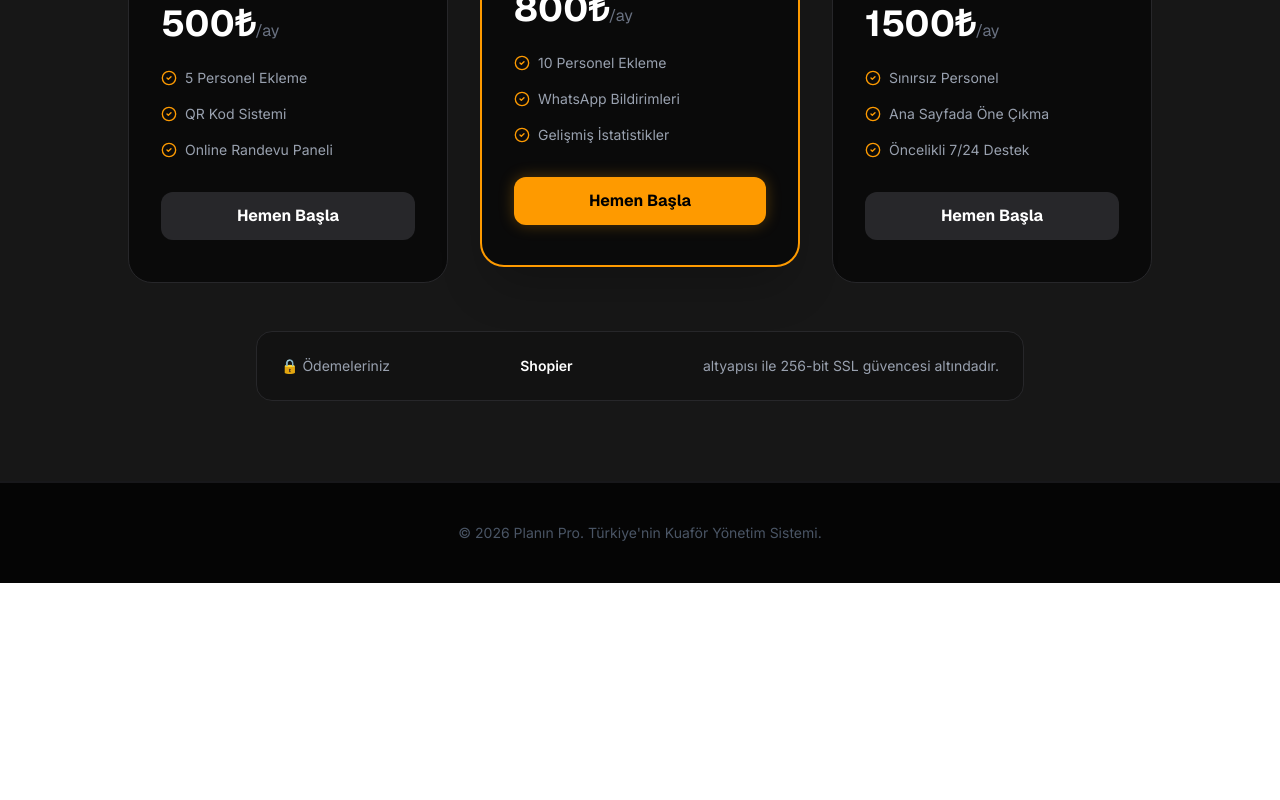
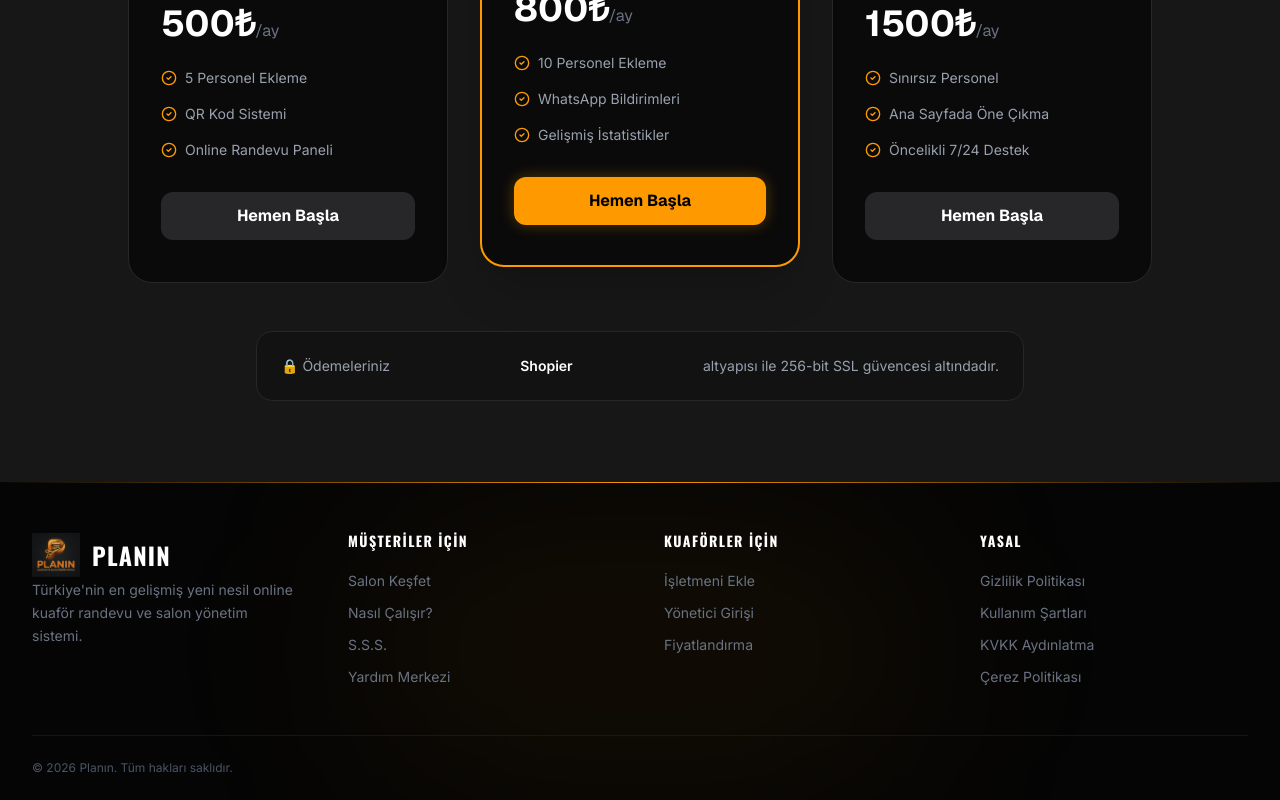
Before and after one commit to mckonca-dot/randevu-saas-frontend, a Next.js app: page /isletmeler-icin in a window 1280 px wide. Shown: the part 1688-2488 px from the top of the page. Before the commit the page ends 2271 px from the top, so only its background shows below. Built offline with nearby package versions, Linux system fonts and the light colour scheme.

Commit message:
şletmler sayfasının footer ı düzeldi

```diff
--- a/app/isletmeler-icin/page.tsx
+++ b/app/isletmeler-icin/page.tsx
@@ -1,9 +1,11 @@
 "use client";
 
 import { CheckCircle2, Scissors, CalendarCheck, Users, Bell, ArrowRight } from "lucide-react";
+import { useRouter } from "next/navigation";
 import Link from "next/link";
 
 export default function BusinessLandingPage() {
+  const router = useRouter();
   return (
     <div className="min-h-screen bg-[#0a0a0a] text-white font-sans antialiased selection:bg-amber-500 selection:text-black">
       <style dangerouslySetInnerHTML={{
@@ -161,11 +163,67 @@ export default function BusinessLandingPage() {
         </div>
       </section>
 
-      {/* --- BASİT FOOTER --- */}
-      <footer className="bg-[#050505] py-10 border-t border-zinc-900 text-center">
-        <p className="text-gray-600 text-sm font-body">
-          © {new Date().getFullYear()} Planın Pro. Türkiye'nin Kuaför Yönetim Sistemi.
-        </p>
+      {/* --- PREMIUM FOOTER --- */}
+      <footer className="relative bg-[#050505] overflow-hidden">
+        <div className="h-px w-full bg-gradient-to-r from-transparent via-amber-500 to-transparent"></div>
+        <div className="absolute bottom-0 left-1/2 -translate-x-1/2 w-[600px] h-[300px] bg-amber-500/5 blur-[100px] rounded-full pointer-events-none"></div>
+
+        <div className="max-w-7xl mx-auto px-4 sm:px-6 lg:px-8 relative z-10">
+
+          <div className="grid grid-cols-2 md:grid-cols-4 gap-8 md:gap-12 py-12">
+            <div className="col-span-2 md:col-span-1">
+              <div className="flex items-center gap-3 cursor-pointer group" onClick={() => router.push('/')}>
+            {/* Kendi Logon */}
+            <img
+              src="/logo.png"
+              alt="Planın Logo"
+              className="w-10 h-10 md:w-12 md:h-12 object-contain group-hover:scale-105 transition-transform duration-300"
+            />
+            {/* Planın Yazısı */}
+            <span className="font-heading text-xl md:text-2xl font-bold tracking-wider text-white">PLANIN</span>
+          </div>
+              <p className="text-gray-500 text-sm leading-relaxed mb-6 font-body">
+                Türkiye'nin en gelişmiş yeni nesil online kuaför randevu ve salon yönetim sistemi.
+              </p>
+            </div>
+
+            {/* 🚀 AKTİF: Müşteriler İçin */}
+            <div>
+              <h4 className="text-white font-bold font-heading tracking-widest mb-5 text-sm">MÜŞTERİLER İÇİN</h4>
+              <ul className="space-y-3 text-sm font-body">
+                <li><button onClick={() => window.scrollTo({top:0, behavior:'smooth'})} className="text-gray-500 hover:text-amber-500 transition-colors duration-200">Salon Keşfet</button></li>
+                <li><Link href="/destek#nasil-calisir" className="text-gray-500 hover:text-amber-500 transition-colors duration-200">Nasıl Çalışır?</Link></li>
+                <li><Link href="/destek#sss" className="text-gray-500 hover:text-amber-500 transition-colors duration-200">S.S.S.</Link></li>
+                <li><Link href="/destek" className="text-gray-500 hover:text-amber-500 transition-colors duration-200">Yardım Merkezi</Link></li>
+              </ul>
+            </div>
+
+
+            <div>
+              <h4 className="text-white font-bold font-heading tracking-widest mb-5 text-sm">KUAFÖRLER İÇİN</h4>
+              <ul className="space-y-3 text-sm font-body">
+                <li><Link href="/isletmeler-icin" className="text-gray-500 hover:text-amber-500 transition-colors duration-200">İşletmeni Ekle</Link></li>
+                <li><Link href="/login" className="text-gray-500 hover:text-amber-500 transition-colors duration-200">Yönetici Girişi</Link></li>
+                <li><Link href="/isletmeler-icin#pricing" className="text-gray-500 hover:text-amber-500 transition-colors duration-200">Fiyatlandırma</Link></li>
+              </ul>
+            </div>
+
+            {/* 🚀 AKTİF: Yasal */}
+            <div>
+              <h4 className="text-white font-bold font-heading tracking-widest mb-5 text-sm">YASAL</h4>
+              <ul className="space-y-3 text-sm font-body">
+                <li><Link href="/legal#gizlilik" className="text-gray-500 hover:text-amber-500 transition-colors duration-200">Gizlilik Politikası</Link></li>
+                <li><Link href="/legal#sartlar" className="text-gray-500 hover:text-amber-500 transition-colors duration-200">Kullanım Şartları</Link></li>
+                <li><Link href="/legal#kvkk" className="text-gray-500 hover:text-amber-500 transition-colors duration-200">KVKK Aydınlatma</Link></li>
+                <li><Link href="/legal#cerez" className="text-gray-500 hover:text-amber-500 transition-colors duration-200">Çerez Politikası</Link></li>
+              </ul>
+            </div>
+          </div>
+
+          <div className="border-t border-zinc-800/50 py-6 flex flex-col md:flex-row items-center justify-between gap-4">
+            <p className="text-xs text-gray-600 font-body">© {new Date().getFullYear()} Planın. Tüm hakları saklıdır.</p>
+          </div>
+        </div>
       </footer>
     </div>
   );
```
